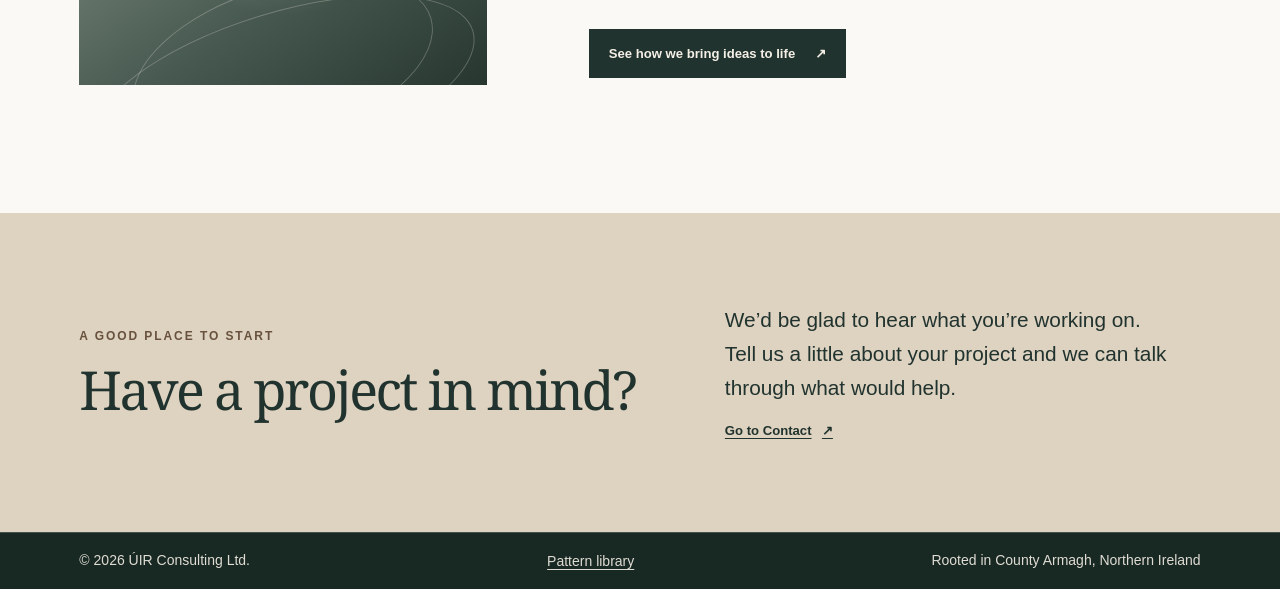
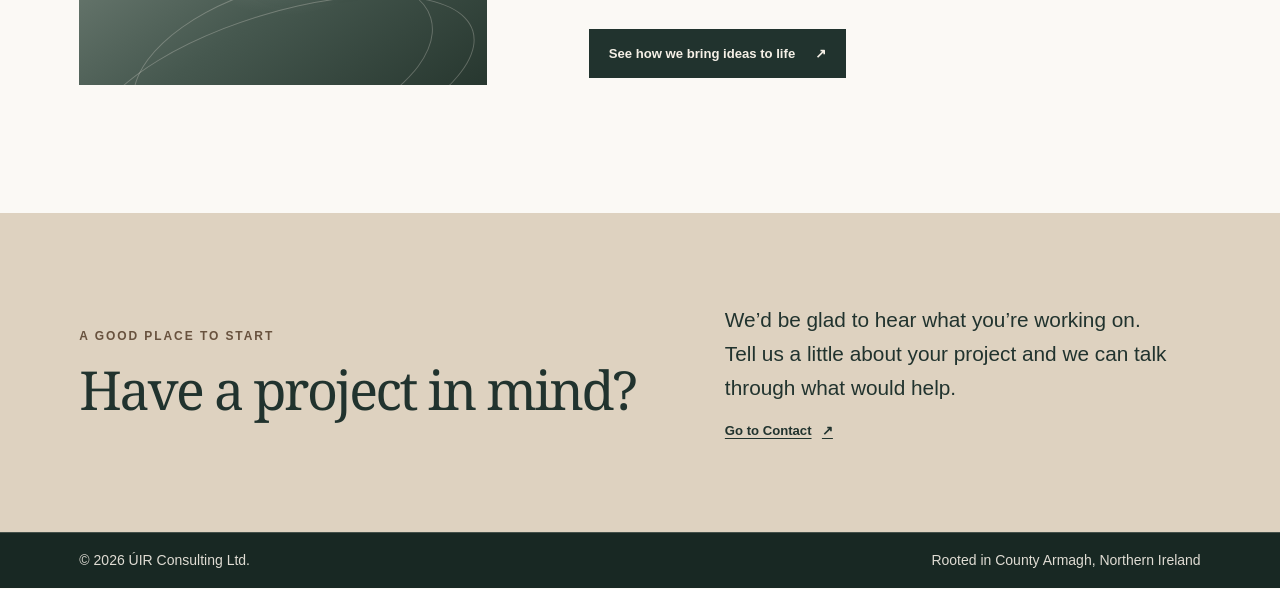
Before and after one commit to andrewgribben/uir.org.uk, an Eleventy site: page src/index.md in a window 1280 px wide. Shown: the part 2723-3312 px from the top of the page. Built offline with nearby package versions, Linux system fonts and the light colour scheme; Eleventy itself is replaced by a stand-in of ours; files that its build step writes are made by us from their sources; a web font is replaced by a local one.

Commit message:
Hide pattern library: add robots meta and remove footer link (#3)
Co-authored-by: Andrew Gribben <grib@me.com>

```diff
--- a/src/_includes/layouts/base.njk
+++ b/src/_includes/layouts/base.njk
@@ -5,6 +5,7 @@
   <meta name="viewport" content="width=device-width, initial-scale=1">
   <meta name="theme-color" content="#21332e">
   <meta name="description" content="{{ description }}">
+{% if pageId == "patterns" %}<meta name="robots" content="noindex">{% endif %}
   <title>{{ title }}</title>
   <link rel="icon" href="assets/favicon.svg" type="image/svg+xml">
   <link rel="stylesheet" href="css/site.css?v=wcag-20261014">
--- a/src/_includes/partials/footer.njk
+++ b/src/_includes/partials/footer.njk
@@ -1,3 +1,3 @@
 <footer class="site-footer">
-  <div class="footer-base"><span>© {{ site.year }} ÚIR Consulting Ltd.</span><a href="pattern-library.html">Pattern library</a><span>Rooted in County Armagh, Northern Ireland</span></div>
+  <div class="footer-base"><span>© {{ site.year }} ÚIR Consulting Ltd.</span>  <span>Rooted in County Armagh, Northern Ireland</span></div>
 </footer>
```
